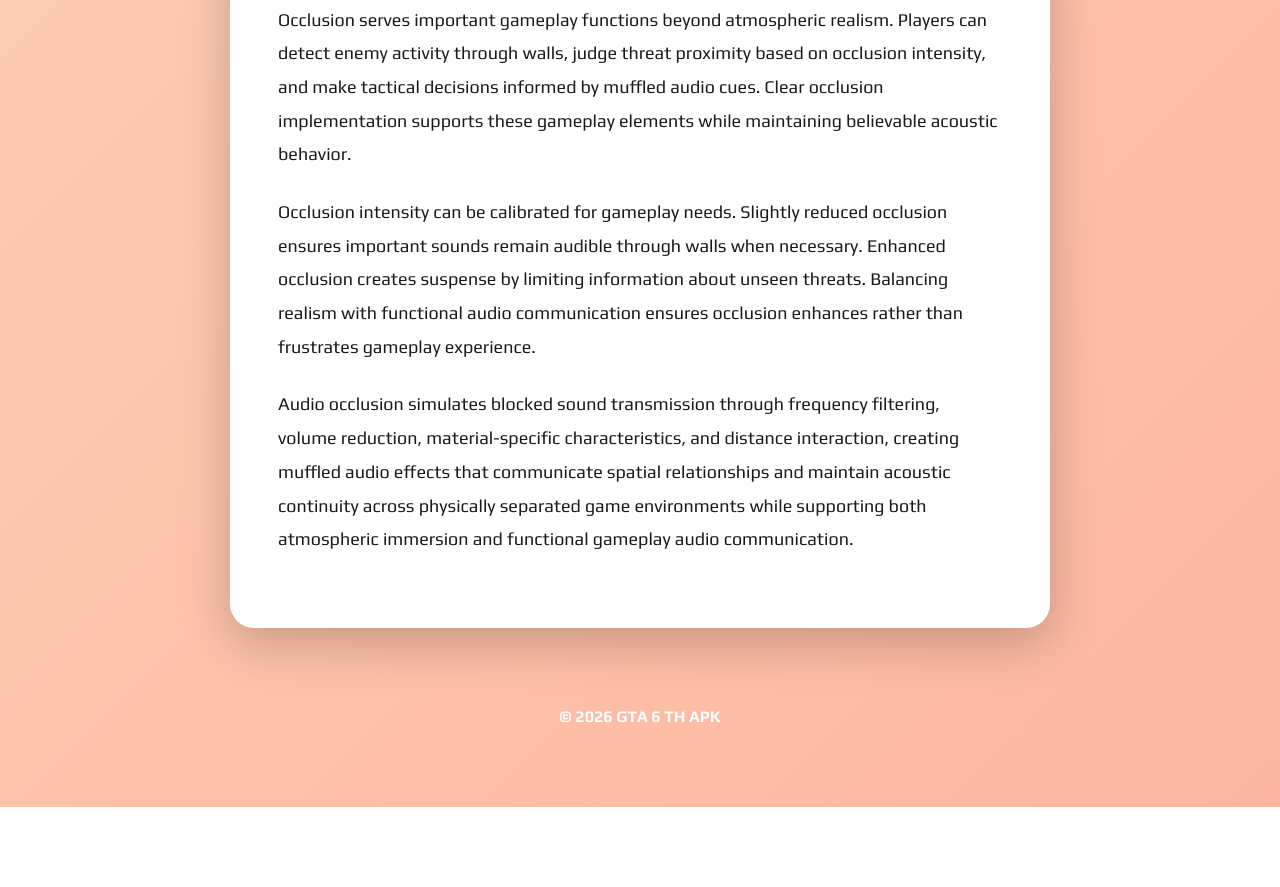
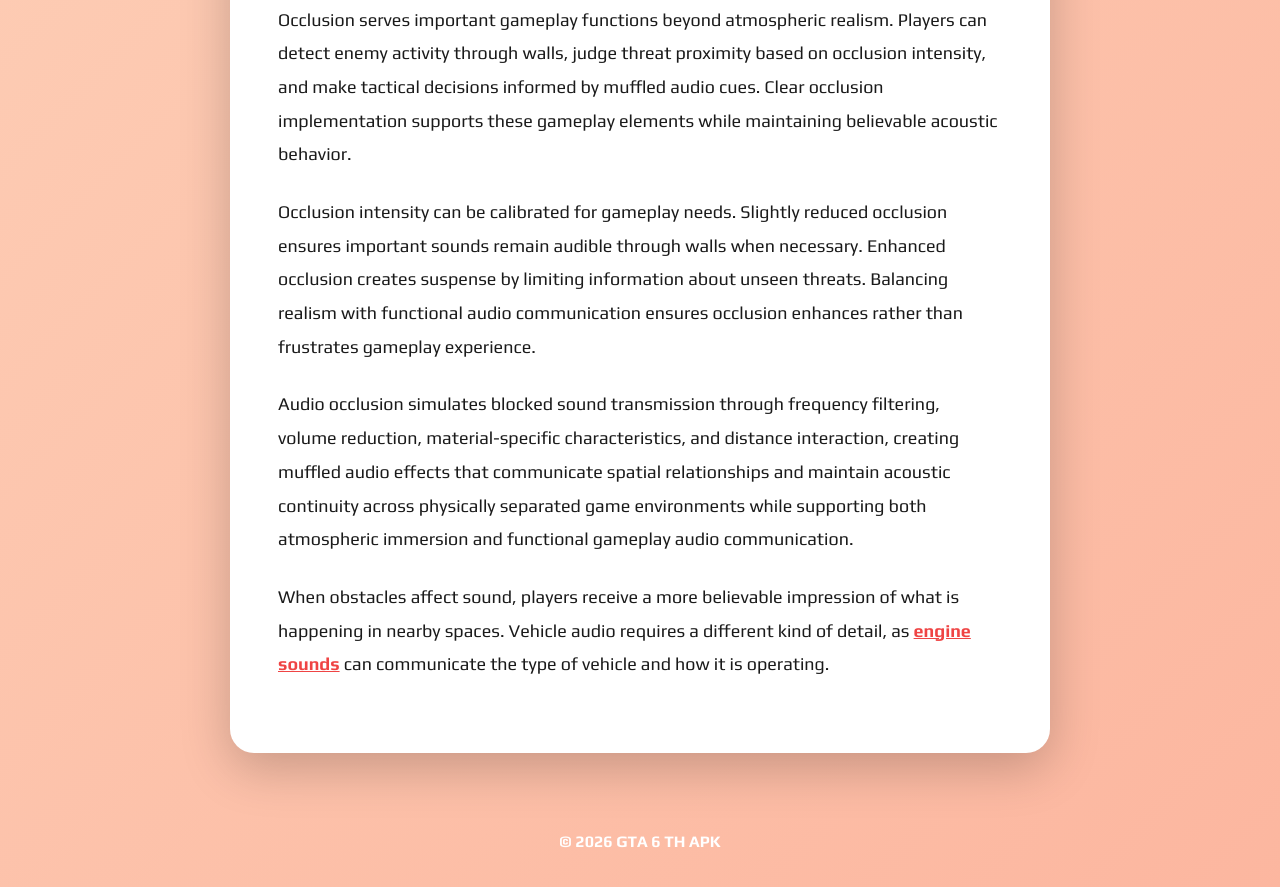
Before and after one commit to sangatechs/Behind-Walls, a plain HTML site: page index.html in a window 1280 px wide. Shown: the part 3501-4388 px from the top of the page. Before the commit the page ends 4308 px from the top, so only its background shows below. Drawn offline with Linux system fonts and the light colour scheme.

Commit message:
Update index.html

```diff
--- a/index.html
+++ b/index.html
@@ -4,6 +4,7 @@
     <meta charset="UTF-8">
     <meta name="viewport" content="width=device-width, initial-scale=1.0">
     <title>How Audio Occlusion Simulates Sounds Behind Walls and Closed Doors</title>
+    <meta name="google-site-verification" content="BNKxwjtSt7e8xV1oOxbAKlmqfoPrH0TIc-Vm437csuQ" />
     <meta name="description" content="Explore how audio occlusion reduces or alters sounds blocked by physical objects through direct sound obstruction, filtering, volume reduction, and material differences.">
     <link rel="canonical" href="">
     <script>document.querySelector('link[rel="canonical"]').href=window.location.href;</script>
@@ -68,6 +69,7 @@
             <p>Occlusion intensity can be calibrated for gameplay needs. Slightly reduced occlusion ensures important sounds remain audible through walls when necessary. Enhanced occlusion creates suspense by limiting information about unseen threats. Balancing realism with functional audio communication ensures occlusion enhances rather than frustrates gameplay experience.</p>
 
             <p>Audio occlusion simulates blocked sound transmission through frequency filtering, volume reduction, material-specific characteristics, and distance interaction, creating muffled audio effects that communicate spatial relationships and maintain acoustic continuity across physically separated game environments while supporting both atmospheric immersion and functional gameplay audio communication.</p>
+      <p>When obstacles affect sound, players receive a more believable impression of what is happening in nearby spaces. Vehicle audio requires a different kind of detail, as <a href="https://differentenginesounds.neocities.org/">engine sounds</a> can communicate the type of vehicle and how it is operating.</p>
         </div>
         <footer>&copy; 2026 GTA 6 TH APK</footer>
     </div>
```
